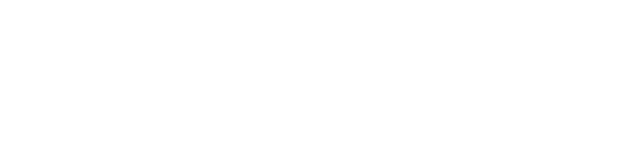
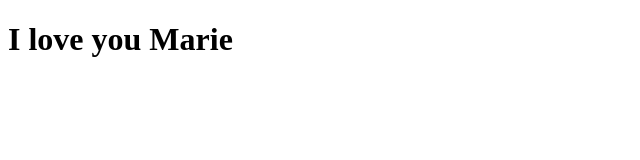
Before and after one commit to Jmquinn1/websiteforgf, a plain HTML site: page index.html in a window 1280 px wide. Shown: the whole page, without its empty margins (0-640 px from the left). Drawn offline with Linux system fonts and the light colour scheme.

Commit message:
First commit

```diff
--- a/index.html
+++ b/index.html
@@ -5,6 +5,6 @@
     <title>Title</title>
 </head>
 <body>
-
+<h1>I love you Marie</h1>
 </body>
 </html>
```
